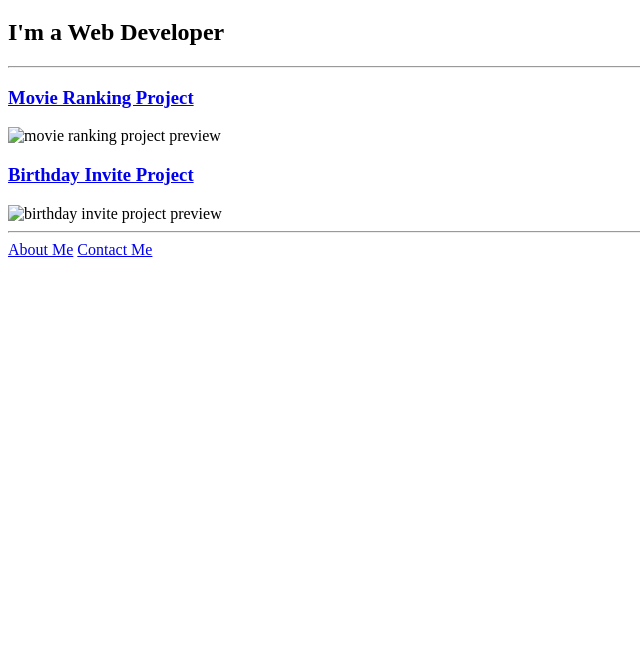
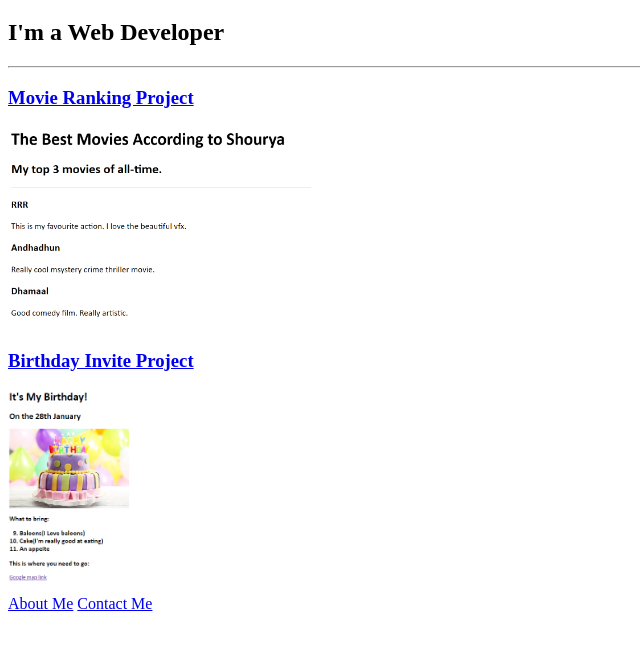
Before and after one commit to Sergio2815/html-portfolio, a plain HTML site: page index.html in a window 1280 px wide. Shown: the part 61-708 px from the top of the page, without its empty margins (0-640 px from the left). Drawn offline with Linux system fonts and the light colour scheme.

Commit message:
Update index.html

```diff
--- a/index.html
+++ b/index.html
@@ -1,4 +1,3 @@
-
 
 <!DOCTYPE html>
 <html lang="en">
@@ -12,12 +11,14 @@
     <h2>I'm a Web Developer</h2>
     <hr>
     <h3><a href="./public/movie-ranking.html">Movie Ranking Project</a></h3>
-    <img src="Movie.png" height="200" alt="movie ranking project preview"/>
+    <img src="./assets/images/Movie.png" height="200" alt="movie ranking project preview"/>
     <h3><a href="./public/birthday-invite.html">Birthday Invite Project</a></h3>
-    <img src="birthday.png" height="200" alt="birthday invite project preview"/>
-    <hr />
-    <a href="./public/about.html">About Me</a>
+    <img src="./assets/images/birthday.png" height="200" alt="birthday invite project preview"/>
+    <div>
+            <a href="./public/about.html">About Me</a>
     <a href="./public/contact.html">Contact Me</a>
+
+    </div>
 
 
 </body>
```
